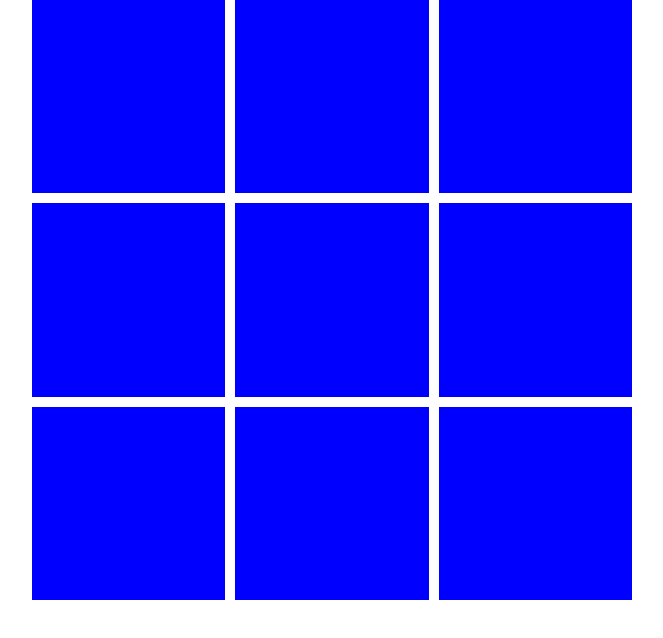
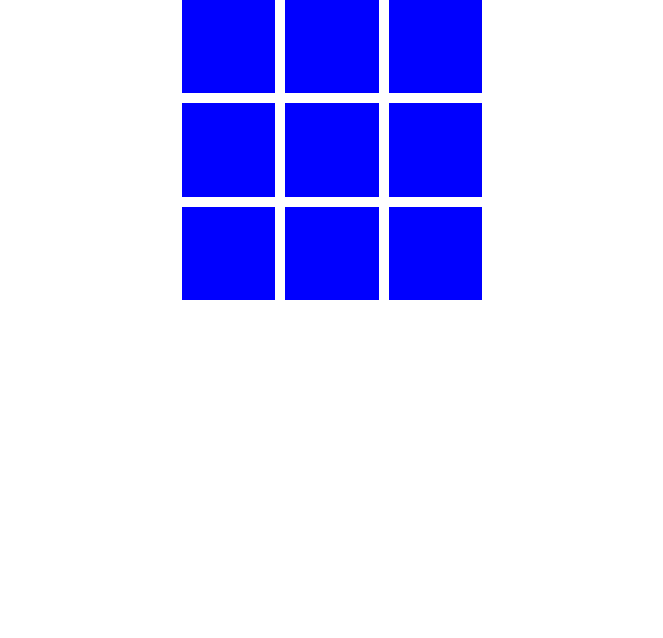
Before and after one commit to dajomu/js-react-class-projects, a React (Create React App) app in the folder tic-tac-toe/: page / in a window 1280 px wide. Shown: the top 638 px of the page, without its empty margins (308-971 px from the left). Built offline with nearby package versions, Linux system fonts and the light colour scheme.

Commit message:
[tic-tac-toe] make cells interactive

```diff
--- a/tic-tac-toe/src/App.css
+++ b/tic-tac-toe/src/App.css
@@ -4,8 +4,8 @@
 
 .game-container {
   display: grid;
-  width: 600px;
-  height: 600px;
+  width: 300px;
+  height: 300px;
   margin: auto;
   grid-template-columns: 1fr 1fr 1fr;
   grid-template-rows: 1fr 1fr 1fr;
@@ -15,4 +15,9 @@
 .game-square {
   background-color: blue;
   align-self: stretch;
+  color: white;
+  font-size: 40px;
+  display: flex;
+  align-items: center;
+  justify-content: center;
 }
--- a/tic-tac-toe/src/App.js
+++ b/tic-tac-toe/src/App.js
@@ -33,7 +33,9 @@ class App extends Component {
         <div className="game-container">
           {gameSquares.map(gameSquare => {
             const squareState = this.state[gameSquare];
-            return <div className="game-square">
+            return <div
+              className="game-square"
+              onClick={() => this.selectSquare(gameSquare, this.state.currentPlayer)}>
               <span>{squareState}</span>
             </div>
           })}
```
